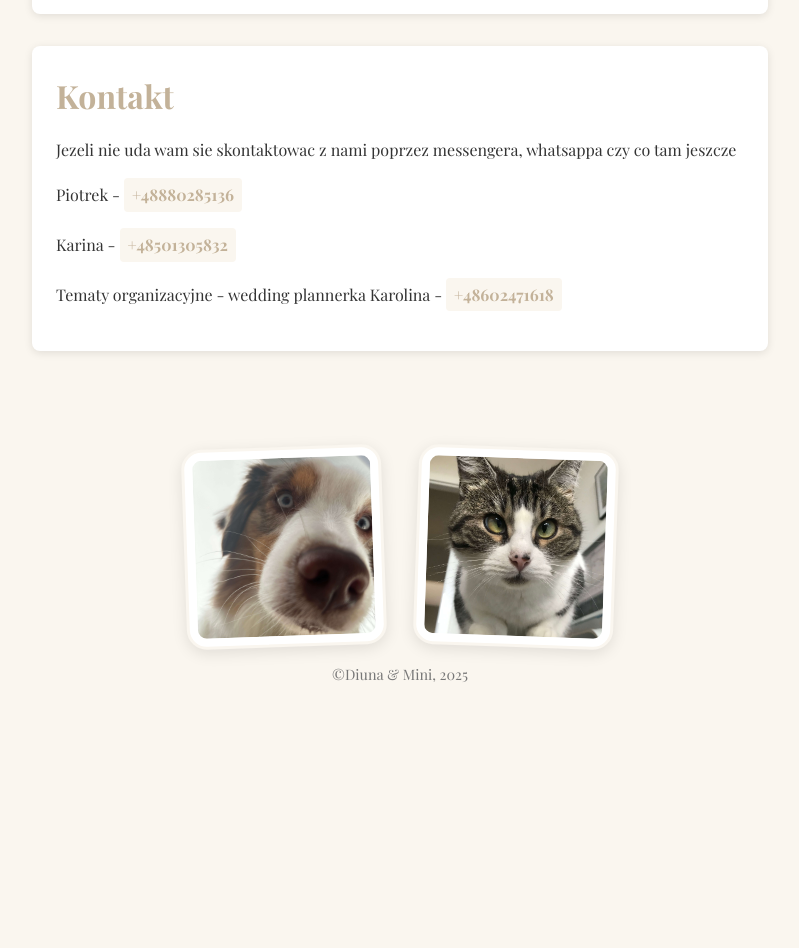
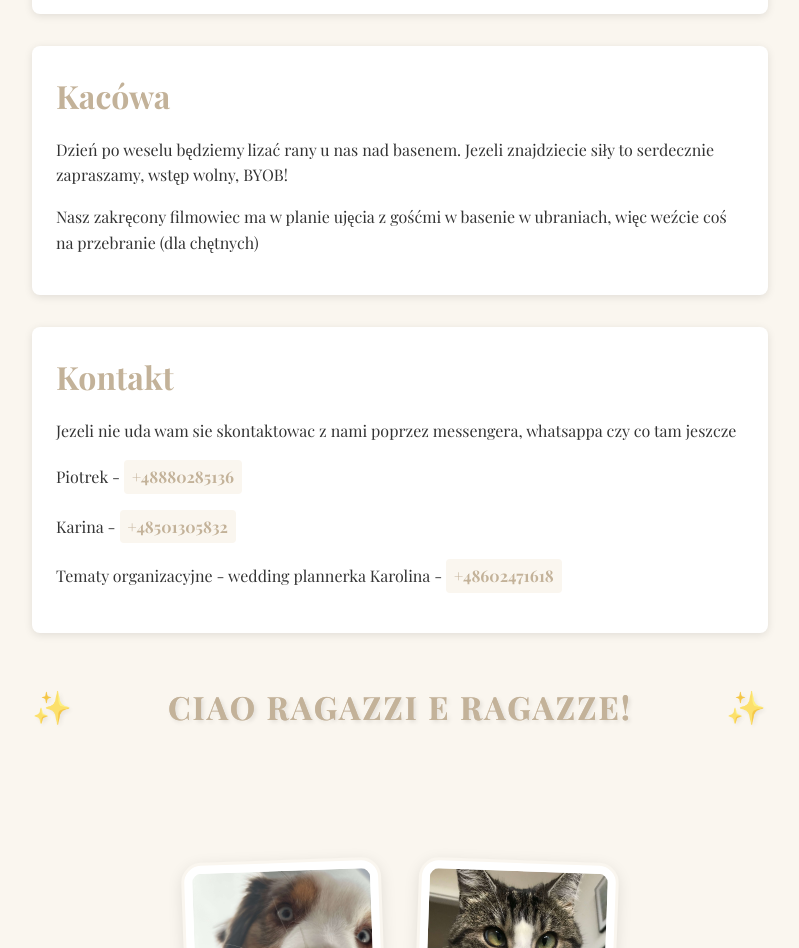
Before and after one commit to kalucki/sardynka, a plain HTML site: page index.html in a window 1280 px wide. Shown: the part 3020-3968 px from the top of the page, without its empty margins (240-1039 px from the left). Before the commit the page ends 3738 px from the top, so only its background shows below. Drawn offline with nearby package versions, Linux system fonts and the light colour scheme.

Commit message:
add ciao

```diff
--- a/index.html
+++ b/index.html
@@ -41,12 +41,19 @@
           <iframe src="https://www.google.com/maps/embed?pb=!1m14!1m8!1m3!1d19182.42412484597!2d9.6493604!3d40.7763229!3m2!1i1024!2i768!4f13.1!3m3!1m2!1s0x12decf62037482d5%3A0xa63cc9cc16dca109!2sVilla%20Cedrino!5e1!3m2!1spl!2spl!4v1747587085478!5m2!1spl!2spl" width="600" height="450" style="border:0; padding-top: 1rem" allowfullscreen="" loading="lazy" referrerpolicy="no-referrer-when-downgrade"></iframe>
       </div>
       <div>
+        <h2>Kacówa</h2>
+        <p>Dzień po weselu będziemy lizać rany u nas nad basenem. Jezeli znajdziecie siły to serdecznie zapraszamy, wstęp wolny, BYOB!</p>
+        <p>Nasz zakręcony filmowiec ma w planie ujęcia z gośćmi w basenie w ubraniach, więc weźcie coś na przebranie (dla chętnych)</p>
+      </div>
+       <div>
          <h2>Kontakt</h2>
          <p>Jezeli nie uda wam sie skontaktowac z nami poprzez messengera, whatsappa czy co tam jeszcze</p>
          <p>Piotrek - <a href="tel:+48880285136">+48880285136</a></p>
          <p>Karina - <a href="tel:+48501305832">+48501305832</a></p>
          <p>Tematy organizacyjne - wedding plannerka Karolina - <a href="tel:+48602471618">+48602471618</a></p>
         </div>
+        <h2 class="jumbo-text">ciao ragazzi e ragazze!</h2>
+
     </div>
   </section>
 
--- a/styles.css
+++ b/styles.css
@@ -229,3 +229,69 @@ footer {
     transform: rotate(1deg);
   }
 }
+
+.jumbo-text {
+  font-size: 4.5rem;
+  text-align: center;
+  background: linear-gradient(45deg, var(--accent), #d4c4b0, var(--accent));
+  background-size: 200% 200%;
+  -webkit-background-clip: text;
+  background-clip: text;
+  color: transparent;
+  margin-bottom: 2rem;
+  font-weight: 700;
+  text-transform: uppercase;
+  letter-spacing: 2px;
+  animation: gradient 3s ease infinite;
+  text-shadow: 2px 2px 4px rgba(0, 0, 0, 0.1);
+  position: relative;
+  padding: 1rem;
+}
+
+.jumbo-text::before,
+.jumbo-text::after {
+  content: '✨';
+  position: absolute;
+  top: 50%;
+  transform: translateY(-50%);
+  font-size: 2rem;
+  opacity: 0.7;
+}
+
+.jumbo-text::before {
+  left: 0;
+}
+
+.jumbo-text::after {
+  right: 0;
+}
+
+@keyframes gradient {
+  0% {
+    background-position: 0% 50%;
+  }
+  50% {
+    background-position: 100% 50%;
+  }
+  100% {
+    background-position: 0% 50%;
+  }
+}
+
+/* Responsive adjustments */
+@media screen and (max-width: 600px) {
+  .footer-images {
+    gap: 1rem;
+  }
+
+  .footer-image {
+    max-width: 120px;
+    width: 120px;
+    height: 120px;
+    transform: rotate(-1deg);
+  }
+
+  .footer-image:last-child {
+    transform: rotate(1deg);
+  }
+}
```
Lines whose indentation alone changed are shown as unchanged.
